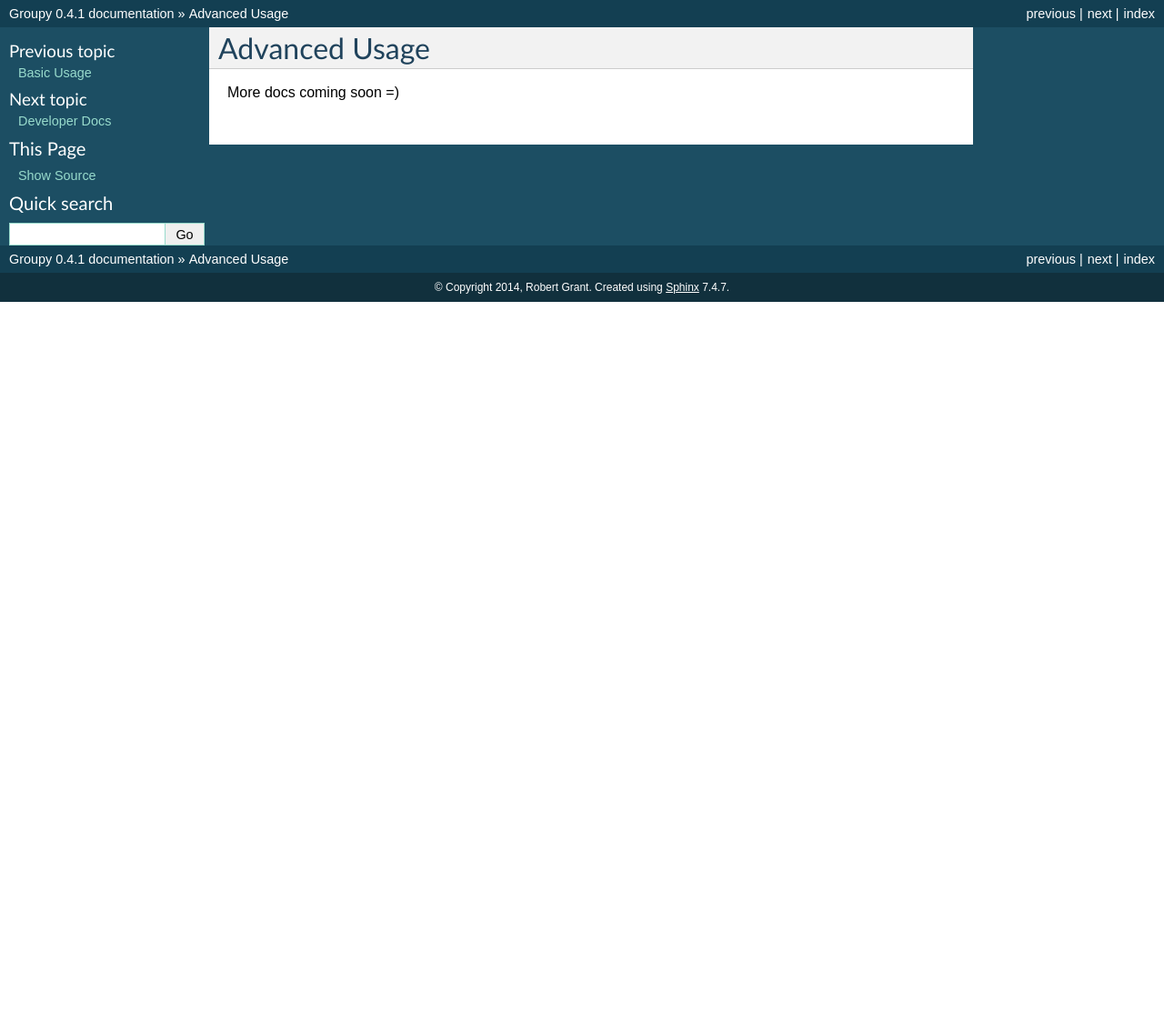
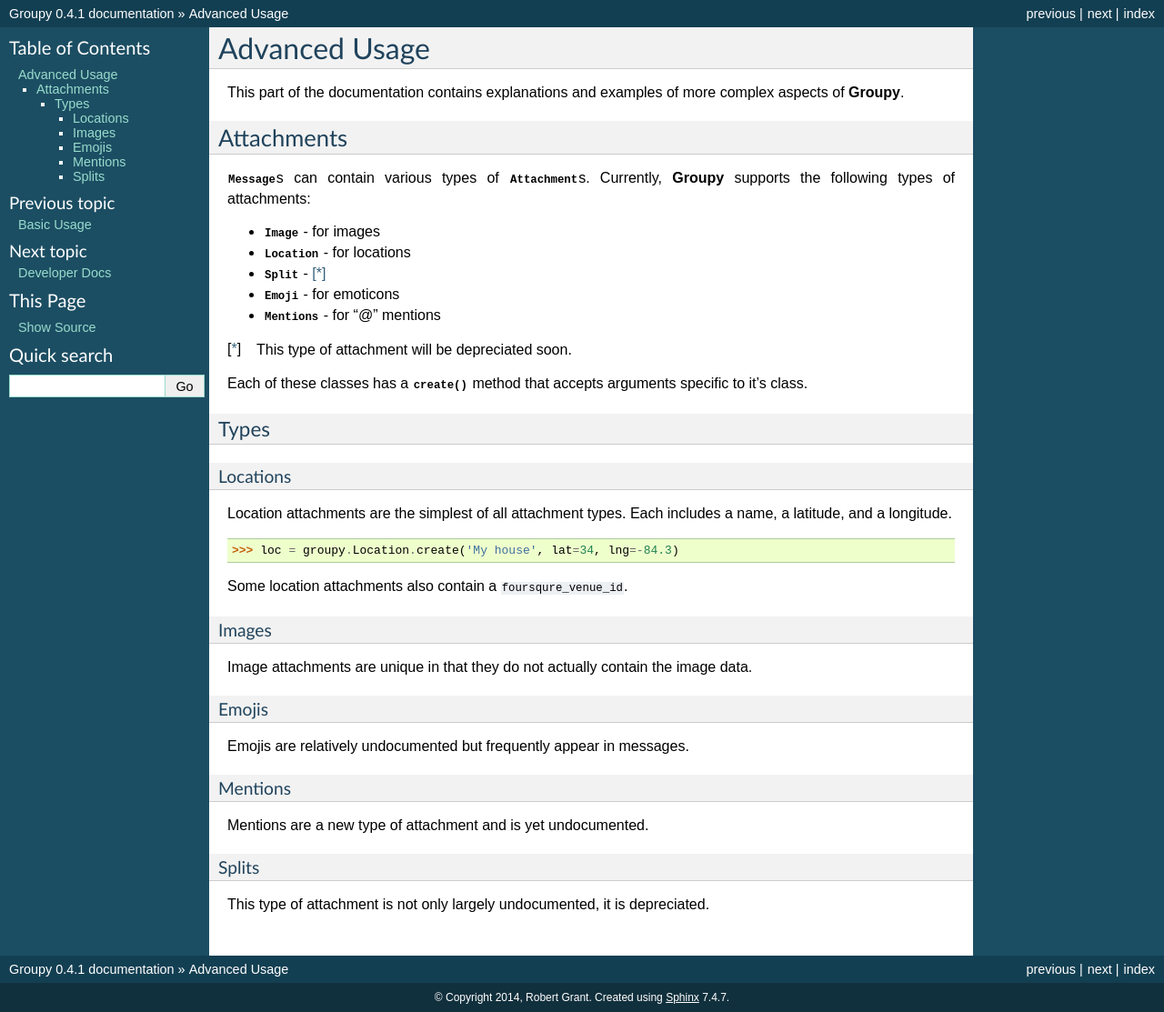
Before and after one commit to rhgrant10/Groupy, a Sphinx documentation site: the page built from docs/pages/advanced.rst, in a window 1280 px wide. Shown: the whole page at 91% size. Built offline with Sphinx 7.4.7, drawn with Linux system fonts in a browser that asks for light colours; before the commit the page ends 900 px from its top, so only the background shows below that.

Commit message:
Added outline for advanced usage docs

```diff
--- a/docs/pages/advanced.rst
+++ b/docs/pages/advanced.rst
@@ -2,4 +2,59 @@
 Advanced Usage
 ==============
 
-More docs coming soon =)
+This part of the documentation contains explanations and examples of more
+complex aspects of **Groupy**.
+
+Attachments
+===========
+
+:class:`~groupy.objects.Message`\ s can contain various types of
+:class:`~groupy.objects.Attachment`\ s. Currently, **Groupy** supports
+the following types of attachments:
+
+- :class:`~groupy.objects.Image` - for images
+- :class:`~groupy.objects.Location` - for locations
+- :class:`~groupy.objects.Split` - [*]_
+- :class:`~groupy.objects.Emoji` - for emoticons
+- :class:`~groupy.objects.Mentions` - for "@" mentions
+
+.. [*] This type of attachment will be depreciated soon.
+
+Each of these classes has a :func:`create` method that accepts arguments
+specific to it's class.
+
+Types
+-----
+
+Locations
+^^^^^^^^^
+
+Location attachments are the simplest of all attachment types. Each includes
+a name, a latitude, and a longitude.
+
+.. code-block:: python
+
+	>>> loc = groupy.Location.create('My house', lat=34, lng=-84.3)
+
+Some location attachments also contain a ``foursqure_venue_id``.
+
+Images
+^^^^^^
+
+Image attachments are unique in that they do not actually contain the image
+data.
+
+Emojis
+^^^^^^
+
+Emojis are relatively undocumented but frequently appear in messages.
+
+Mentions
+^^^^^^^^
+
+Mentions are a new type of attachment and is yet undocumented.
+
+Splits
+^^^^^^
+
+This type of attachment is not only largely undocumented, it is depreciated.
```
